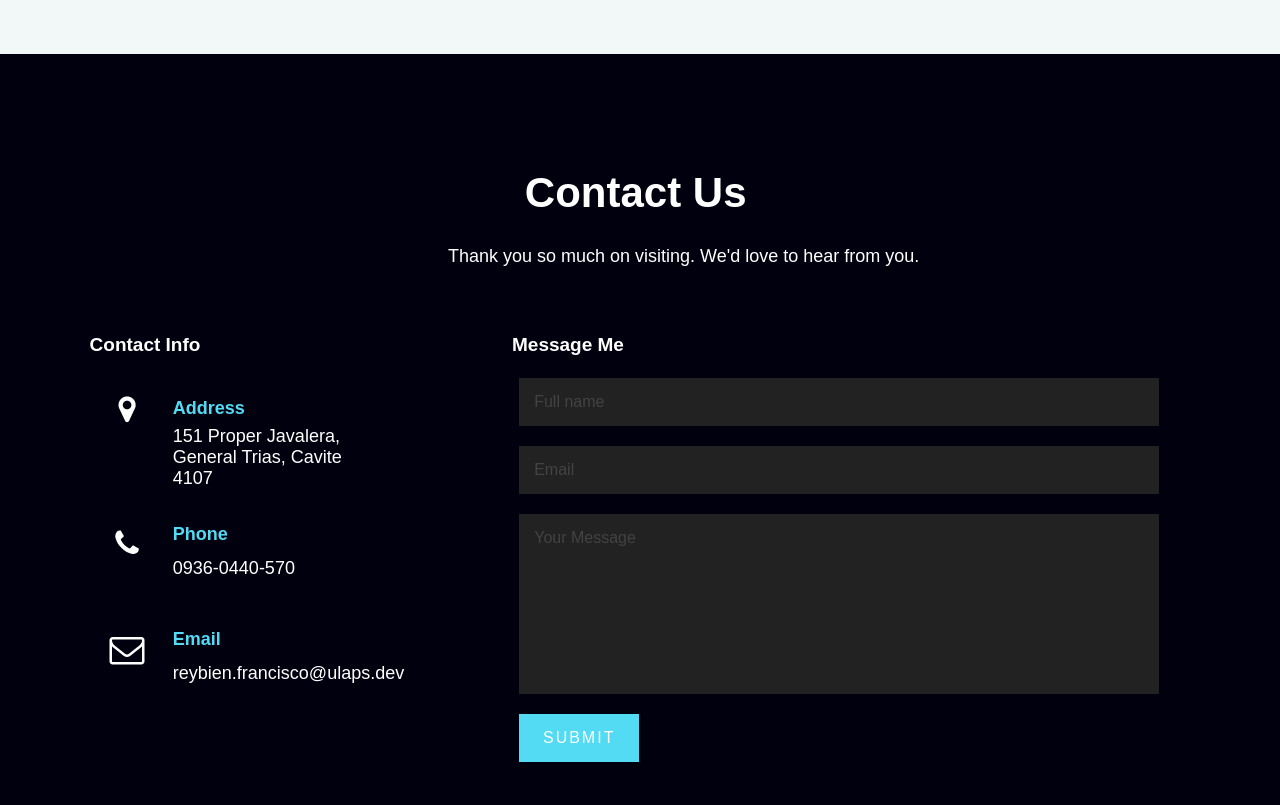
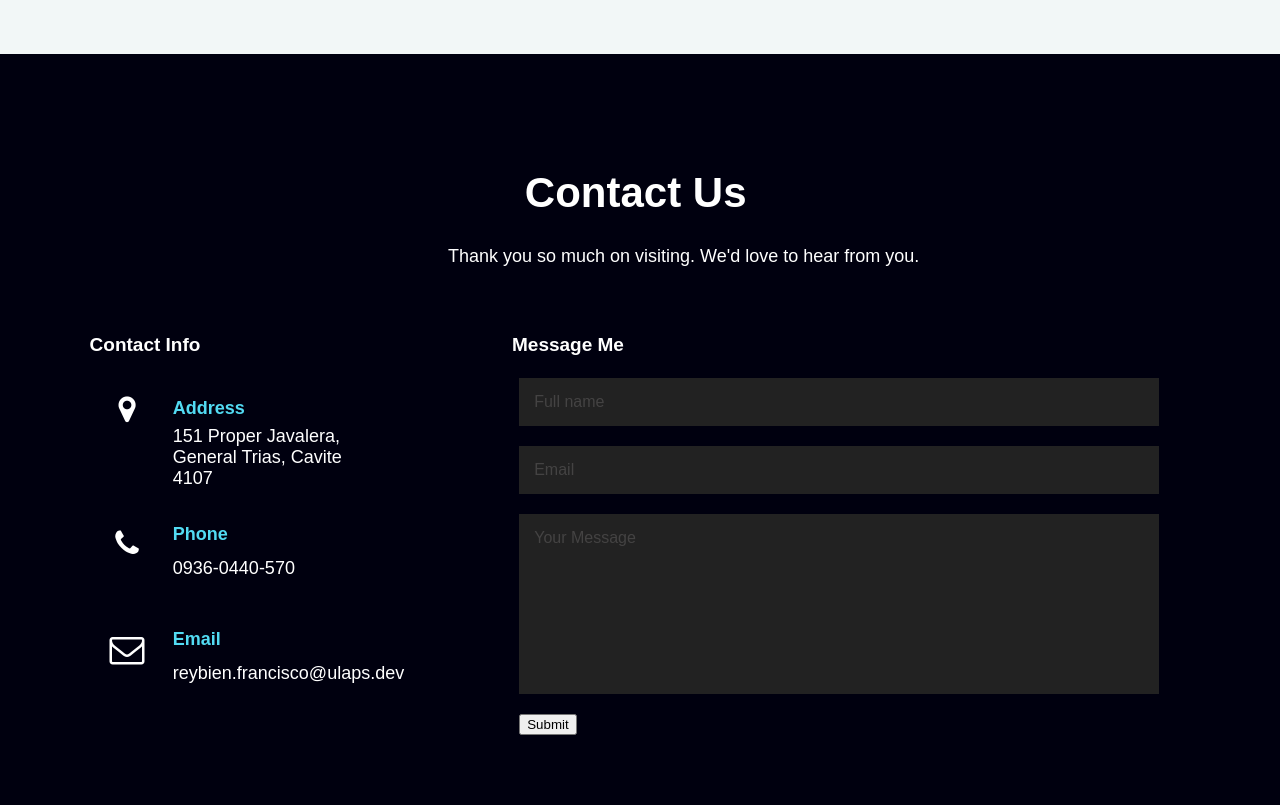
Before and after one commit to reybien/portfolio, a plain HTML site: page index.html in a window 1280 px wide. Shown: the part 3146-3951 px from the top of the page. Drawn offline with Linux system fonts and the light colour scheme.

Commit message:
Add files via upload

```diff
--- a/index.html
+++ b/index.html
@@ -260,9 +260,16 @@ function showSlides(n, no) {
         <input type="email" name="email" placeholder="Email">
 
         <textarea type="subject" name="subject" placeholder="Your Message" ></textarea>
-
-        <input type="submit" value="Submit">
      </form>
+     <a href="#banner">
+        <button class="submit-btn" onclick="myFunction()">Submit</button>
+    </a>
+    <script>
+        function myFunction() {
+        location.assign("https://reybien.github.io/portfolio/#banner")
+        location.reload()
+        }
+    </script>
     </div>
 </section>
 </body>
```
